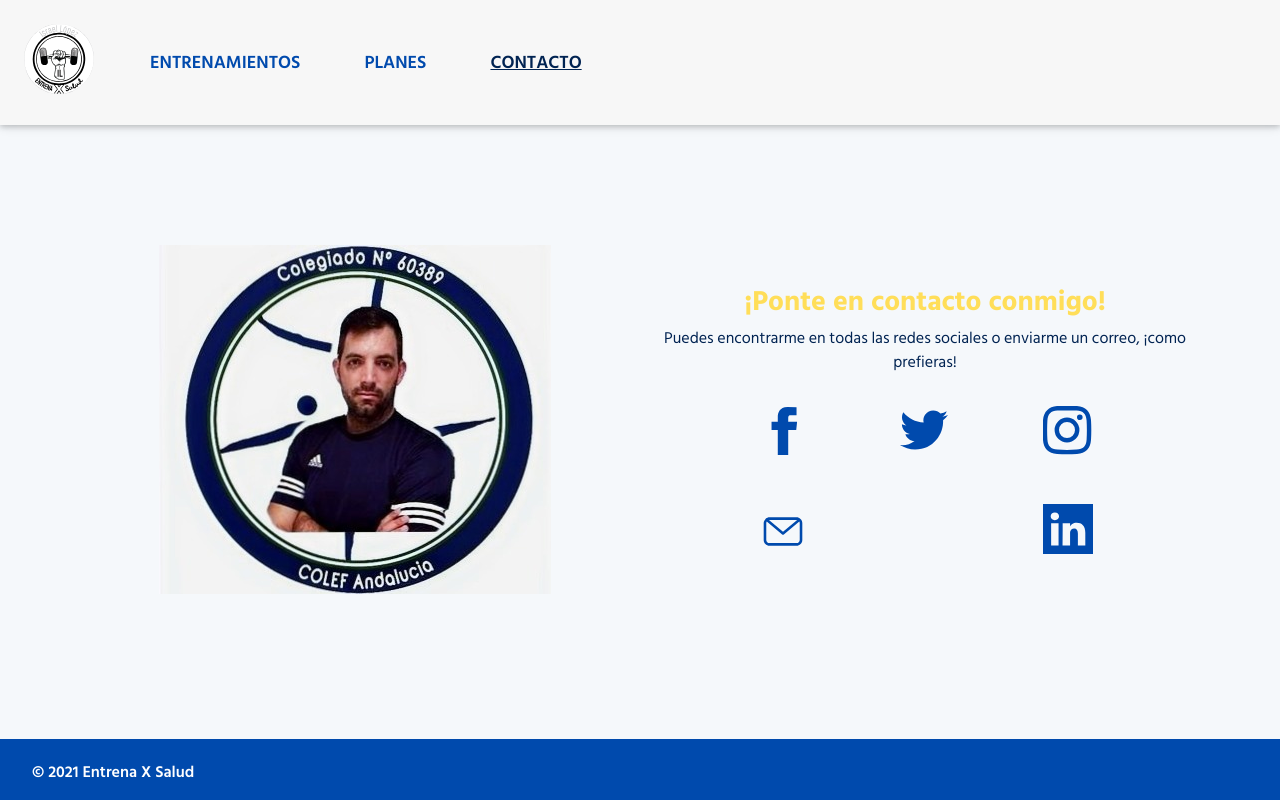
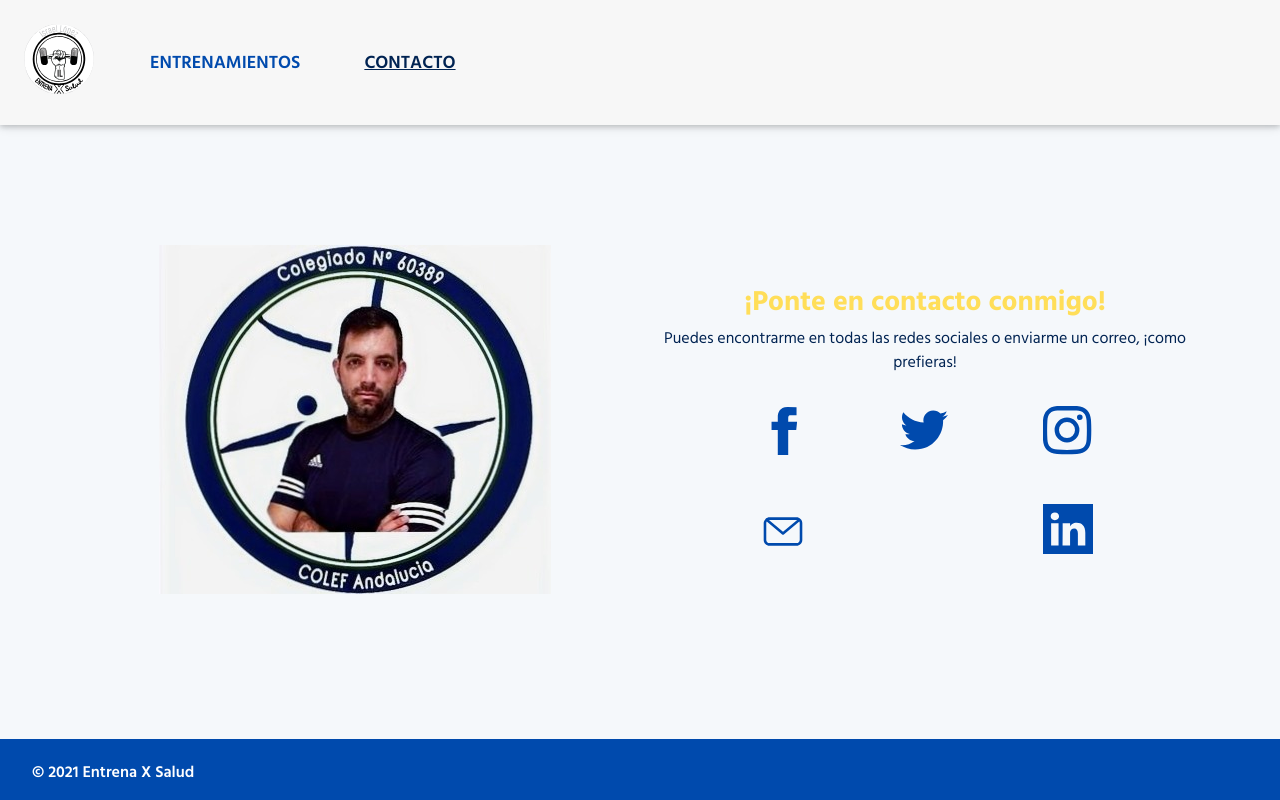
Before and after one commit to javiergranados/entrenaxsalud.es, a Next.js app: page /contacto in a window 1280 px wide. Built offline with nearby package versions, Linux system fonts and the light colour scheme.

Commit message:
Remove 'planes' page

```diff
--- a/components/common/Navbar.jsx
+++ b/components/common/Navbar.jsx
@@ -48,13 +48,6 @@ function Navbar() {
           ENTRENAMIENTOS
         </a>
         <a
-          href="/planes"
-          onClick={handleLink}
-          className={`navbar__button${(router.pathname === '/planes' && ' selected') || ''}`}
-        >
-          PLANES
-        </a>
-        <a
           href="/contacto"
           onClick={handleLink}
           className={`navbar__button${(router.pathname === '/contacto' && ' selected') || ''}`}
```
Also changed, not shown: pages/planes.js (deleted, +0 -11 lines).
